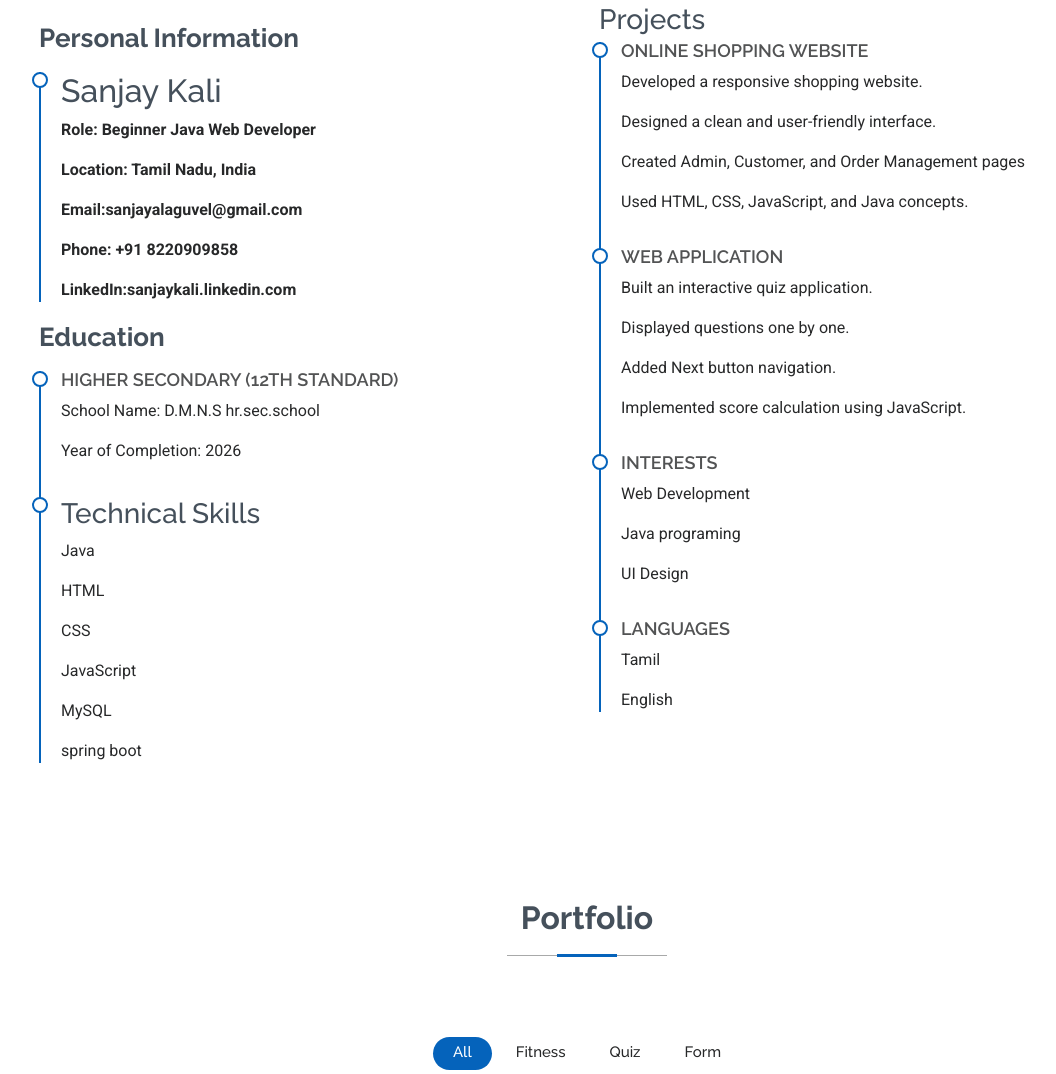
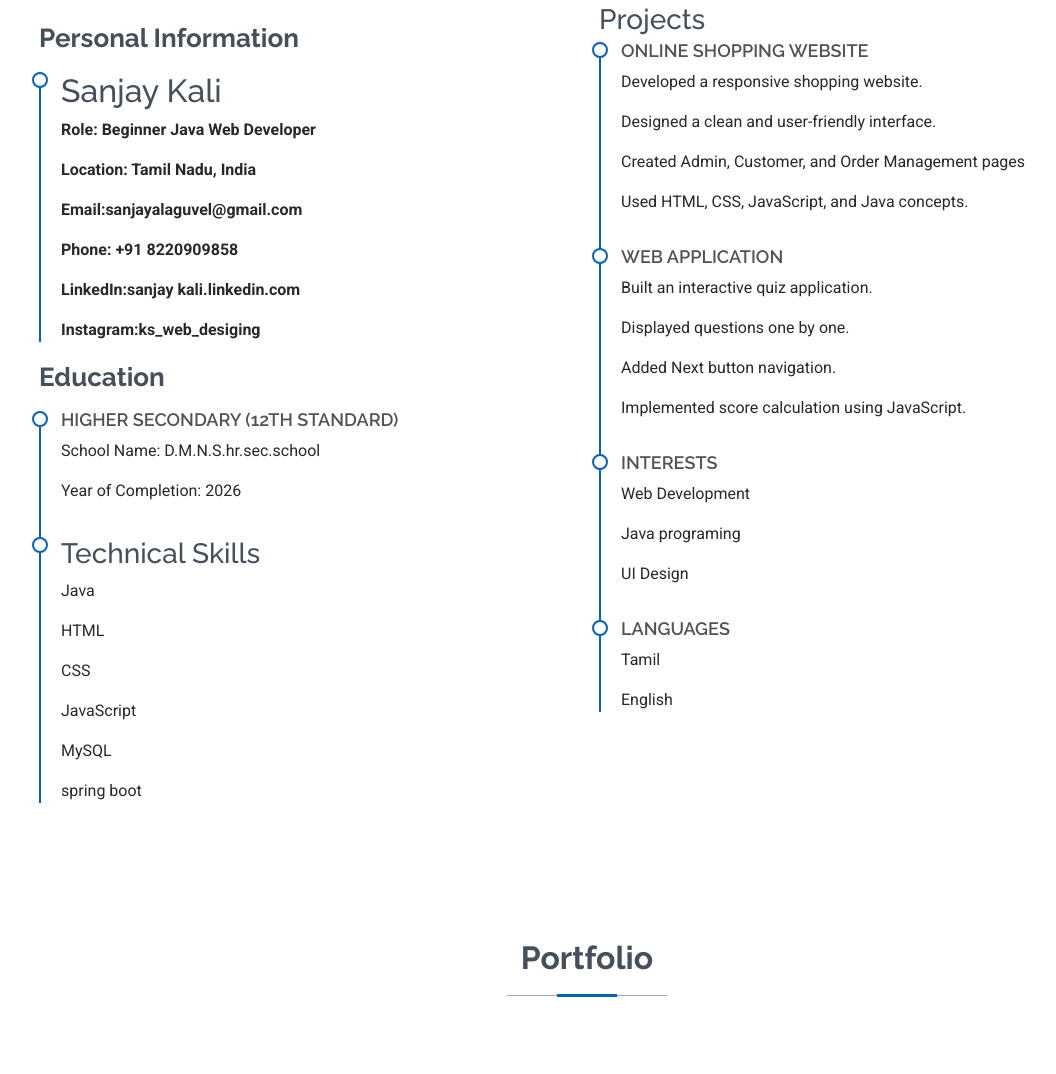
Before and after one commit to kali-sanjay/My-Profile, a plain HTML site: page index.html in a window 1280 px wide. Shown: the part 2292-3366 px from the top of the page, without its empty margins (133-1189 px from the left). Drawn offline with Linux system fonts and the light colour scheme; files whose address does not match are found by name.

Commit message:
Update index.html

```diff
--- a/index.html
+++ b/index.html
@@ -217,13 +217,14 @@
                 <p>Location: Tamil Nadu, India</p>
                 <p>Email:sanjayalaguvel@gmail.com</p>
                 <p>Phone: +91 8220909858</p>
-                <p>LinkedIn:sanjaykali.linkedin.com</p></b>
+                <p>LinkedIn:sanjay kali.linkedin.com</p>
+                <p>Instagram:ks_web_desiging</p></b>
             </div><!-- Edn Resume Item -->
 
             <h3 class="resume-title">Education</h3>
             <div class="resume-item">
               <h4>Higher Secondary (12th Standard)</h4>
-              <p>School Name: D.M.N.S hr.sec.school</p>
+              <p>School Name: D.M.N.S.hr.sec.school</p>
               <p>Year of Completion: 2026</p>
             </div><!-- Edn Resume Item -->
 
```
